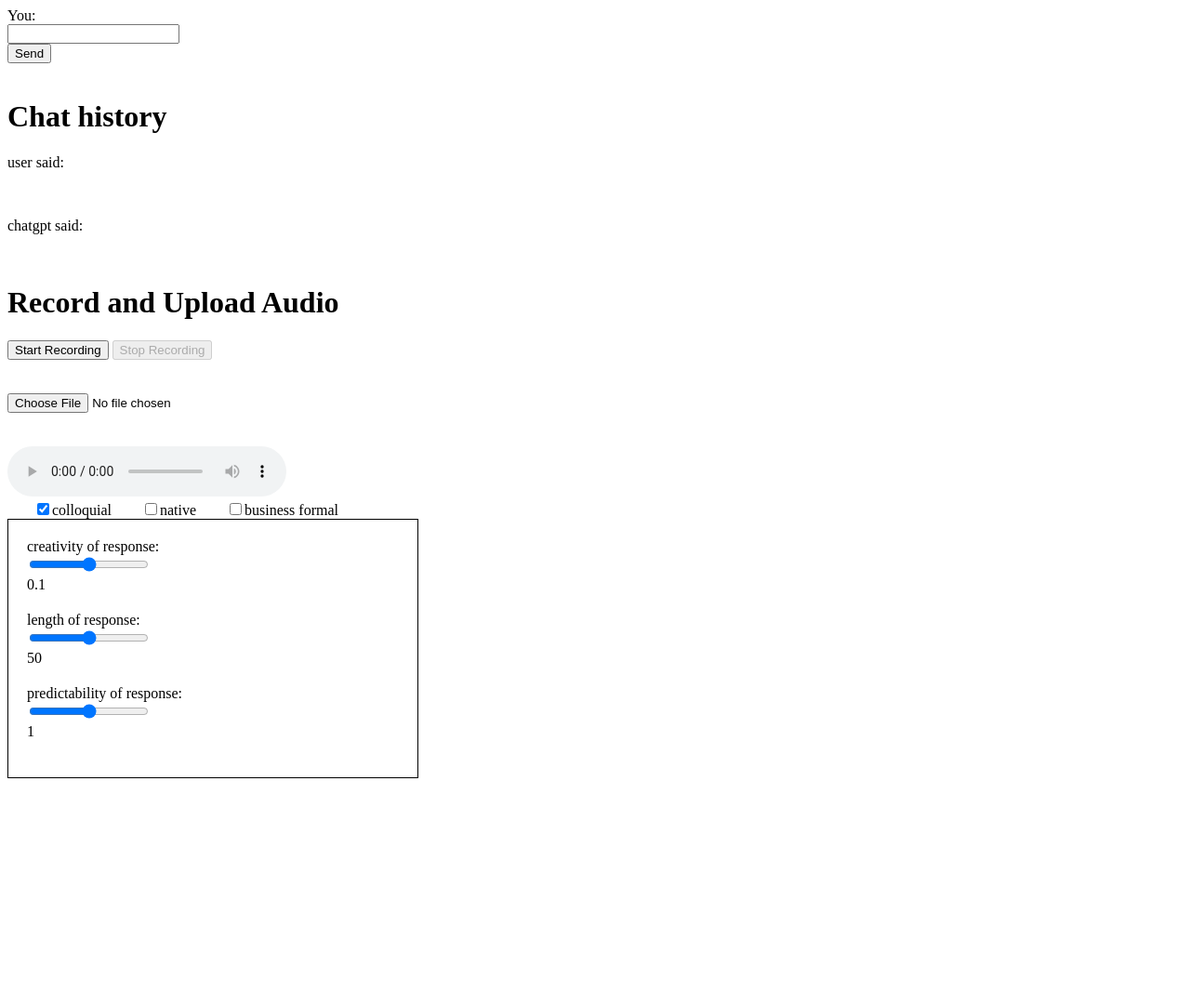
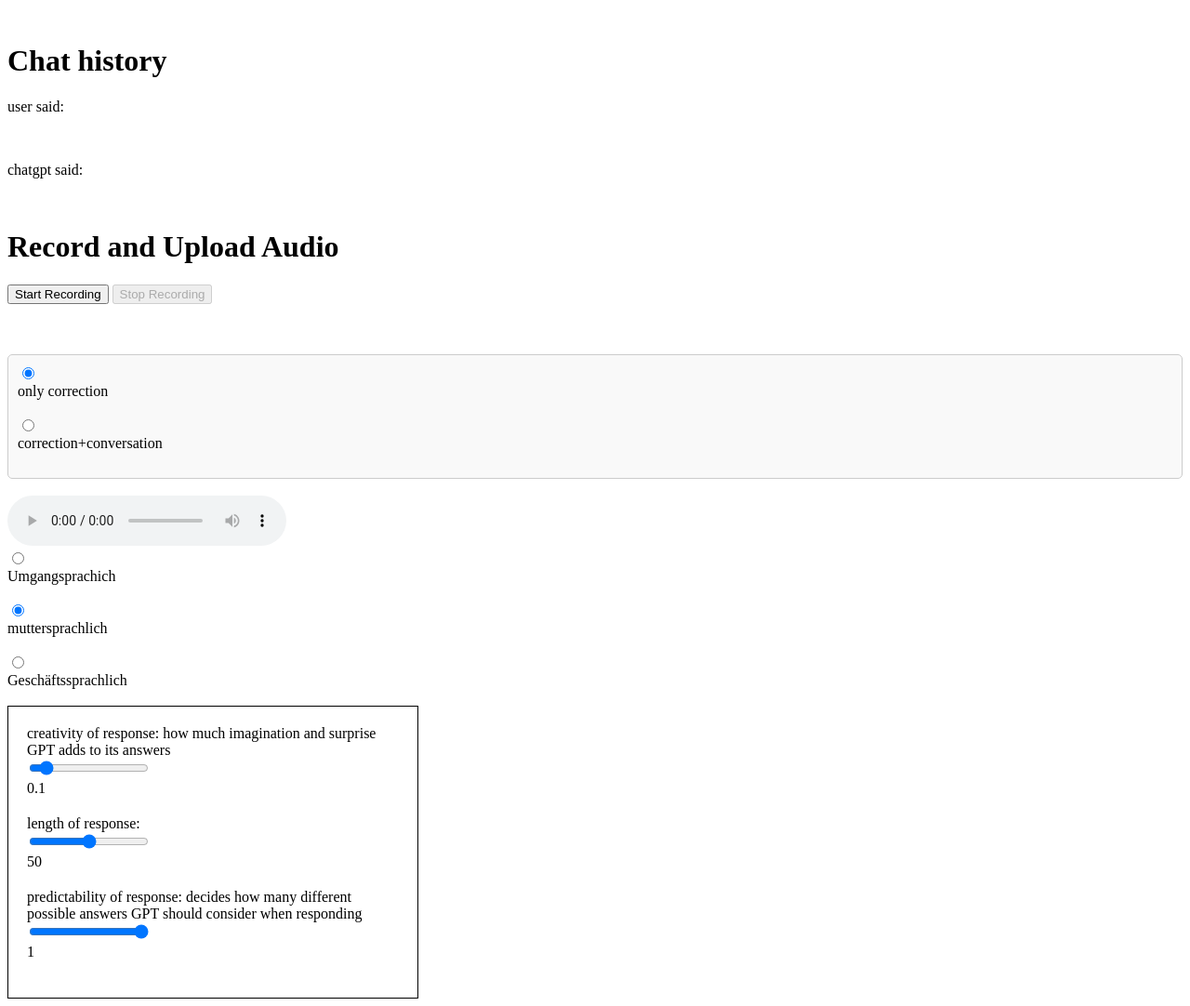
Before and after one commit to EhsanZibaei/learn_german_with_llm, a Flask app: page / in a window 1280 px wide. Shown: the whole page at 93% size. Before the commit the page ends 837 px from the top, so only its background shows below. Run offline with Flask 2, Linux system fonts and the light colour scheme; parts of the project's set-up code (start-up, migrations or seed data) failed here and were passed over.

Commit message:
let user set gpt params

```diff
--- a/main.py
+++ b/main.py
@@ -52,11 +52,13 @@ def update_index():
 
     if request.form:
       # user_input = request.form.get('asked')
-      system_content = "erts umformuliere mein satz auf mutterschprachlier deuscth form. dann die gespräsch fortführen."
+      # system_content = "erts umformuliere mein satz auf mutterschprachlier deuscth form. dann die gespräsch fortführen."
       temperature = request.form.get('temperature', type=float)
       max_tokens = request.form.get('max_tokens', type=int)
       top_p = request.form.get('top_p', type=float)
-      gpt_output = send_request(user_input, client, system_content, temperature, max_tokens, top_p)
+      # gpt_output = send_request(user_input, client, system_content, temperature, max_tokens, top_p)
+      languageType = request.form.get('language', type=str)
+      respondType = request.form.get('respondMethod', type=str)
       print(f"user has typed: {user_input}")
 
     if request.files:
@@ -64,10 +66,15 @@ def update_index():
       file.save("/tmp/my_sound.wav")
 
       user_input=audio_to_text()
-      system_content = "erts umformuliere mein satz auf mutterschprachlier deuscth form. dann die gespräsch fortführen."
-      gpt_output = send_request(user_input, client, system_content)
+      if respondType=='monologue':
+        system_content = f"nur Formuliere meinen Satz auf sehr {languageType} deuscth form."
+      elif respondType == 'dialogue':
+        system_content = f"Formuliere meinen Satz auf sehr {languageType} deuscth form. dann die gespräsch fortführen."
+
+      gpt_output = send_request(user_input, client, system_content, temperature, max_tokens, top_p)
       text_to_audio(gpt_output)
     return render_template('index.html', user_input=user_input, gpt_output = gpt_output)
+
 
 # audio to text function using openai tools
 def audio_to_text():
--- a/static/css/styles.css
+++ b/static/css/styles.css
@@ -17,6 +17,11 @@
     margin-bottom: 0; /* Remove margin from the last input */
 }
 
+input[type="radio"], label {
+    display: inline-block;
+    margin-right: 10px; /* Add some space between the radio button and label if desired */
+}
+
 label, input, output {
     display: block; /* Ensure elements are block-level to control vertical spacing */
 }
@@ -29,8 +34,15 @@ output {
     border: 2px dashed blue; /* Specific border for elements with class 'box' */
 }
 
-.containerLanguage input {
+/* .containerLanguage input {
     border: 1px solid black;
     display: inline-block;
     margin-left: 2rem;
-  }
+  } */
+
+  .chooseMonologueDialogue {
+    padding: 10px;            /* Adds space inside the container */
+    border: 1px solid #ccc;   /* Adds a light gray border around the container */
+    border-radius: 5px;       /* Rounds the corners of the border */
+    background-color: #f9f9f9;/* Sets a light gray background color */
+}
--- a/static/js/recorder2.js
+++ b/static/js/recorder2.js
@@ -27,10 +27,33 @@ startBtn.addEventListener('click', async () => {
         const formData = new FormData();
         formData.append('audio', audioFile);
 
-        // update the user chosen setting
+        // update the three gpt parameters chosen by user
         formData.append('temperature', document.getElementById('creativity').value);
         formData.append('max_tokens', document.getElementById('length').value);
         formData.append('top_p', document.getElementById('predictability').value);
+
+        // update the language type
+        const radioDiv = document.getElementById('radio-group');
+        const radios = radioDiv.querySelectorAll('input[type="radio"]');
+        let selectLanguage;
+        radios.forEach( radio => {
+            if (radio.checked){
+                selectLanguage = radio.value;
+            }
+        });
+        formData.append('language', selectLanguage);
+
+        // update the monologue or dialogue
+        const howRespond = document.getElementById('monologueDialogue');
+        const respondTypes = howRespond.querySelectorAll('input[type="radio"]');
+        let respondMethod;
+        respondTypes.forEach( respondtype => {
+            if (respondtype.checked){
+                respondMethod = respondtype.value;
+            }
+        });
+        formData.append('respondMethod', respondMethod);
+
 
         // document.getElementById("uploadForm").submit()
 
--- a/templates/index.html
+++ b/templates/index.html
@@ -9,7 +9,7 @@
 
 </head>
 <body>
-    <form id="text_form" method="POST" action="/">
+    <form id="text_form" style="display: none;" method="POST" action="/">
         <label for="asked">You:</label>
         <input type="text" id="asked" name="asked">
         <button type="submit">Send</button>
@@ -24,14 +24,22 @@
     <button id="startBtn">Start Recording</button>
     <button id="stopBtn" disabled>Stop Recording</button>
 
-<br>
-<br>
-<br>
+    <br>
+    <br>
+    <br>
     <form id="uploadForm" method="POST" enctype="multipart/form-data">
-        <input type="file" id="audioFile" name="audio" accept="audio/*" hidden required>
+        <input type="file" style="display: none;" id="audioFile" name="audio" accept="audio/*" hidden required>
         <br>
         <button style="display: none;" type="submit" disabled id="uploadBtn">Upload Recording</button>
     </form>
+
+    <div class="chooseMonologueDialogue" id="monologueDialogue">
+        <input type="radio" id="option1" name="mono" value="monologue" checked>
+        <label for="option1">only correction</label><br>
+
+        <input type="radio"  id="option2" name="mono" value="dialogue">
+        <label for="option2">correction+conversation</label><br>
+    </div>
     <br>
     <button style="display: none;" id="fetchAudioBtn">Fetch and Play Audio</button>
     <!-- Audio Element -->
@@ -39,16 +47,24 @@
         Your browser does not support the audio element.
     </audio>
     <br>
-    <div class="containerLanguage">
-        <input type="checkbox" checked>colloquial
-        <input type="checkbox">native
-        <input type="checkbox">business formal
+
+
+    <div class="containerLanguage" id="radio-group">
+        <input type="radio" id="option1" name="choice" value="Umgangsprachich">
+        <label for="option1">Umgangsprachich</label><br>
+
+        <input type="radio"  id="option2" name="choice" value="muttersprachlich" checked>
+        <label for="option2">muttersprachlich</label><br>
+
+        <input type="radio" id="option3" name="choice" value="Geschäftssprachlich">
+        <label for="option3">Geschäftssprachlich</label><br>
+
     </div>
 
     <div class="container">
         <div class="range-group">
-        <label for="rangeInput">creativity of response: </label>
-        <input type="range" id="creativity" name="volume" min="0" max="1" step="0.01" value="0.5" oninput="this.nextElementSibling.value = this.value">
+        <label for="rangeInput">creativity of response: how much imagination and surprise GPT adds to its answers</label>
+        <input type="range" id="creativity" name="volume" min="0" max="1" step="0.01" value="0.1" oninput="this.nextElementSibling.value = this.value">
         <output>0.1</output>
         </div>
         <div class="range-group">
@@ -57,11 +73,12 @@
         <output>50</output>
         </div>
         <div class="range-group">
-        <label for="rangeInput">predictability of response: </label>
-        <input type="range" id="predictability" name="volume" min="0" max="1" step="0.01" value="0.5" oninput="this.nextElementSibling.value = this.value">
+        <label for="rangeInput">predictability of response: decides how many different possible answers GPT should consider when responding</label>
+        <input type="range" id="predictability" name="volume" min="0" max="1" step="0.01" value="1" oninput="this.nextElementSibling.value = this.value">
         <output>1</output>
         </div>
     </div>
+
     <script src="{{ url_for('static', filename='js/recorder2.js') }}"></script>
 </body>
 </html>
```
